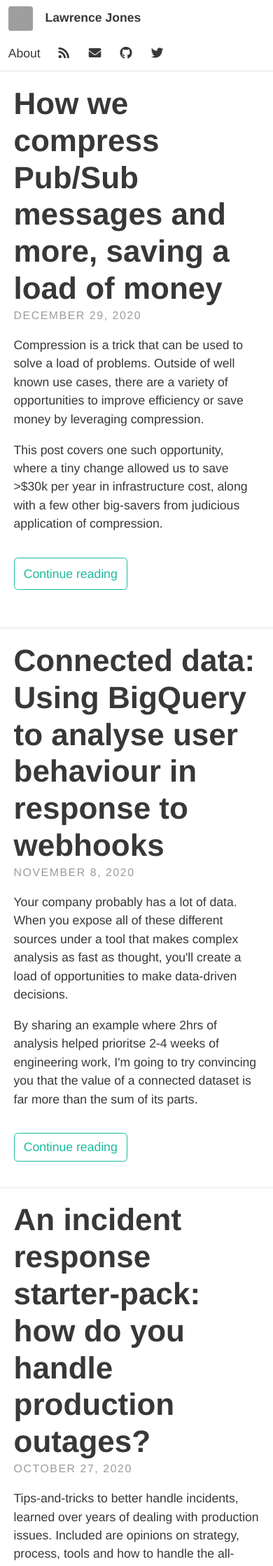
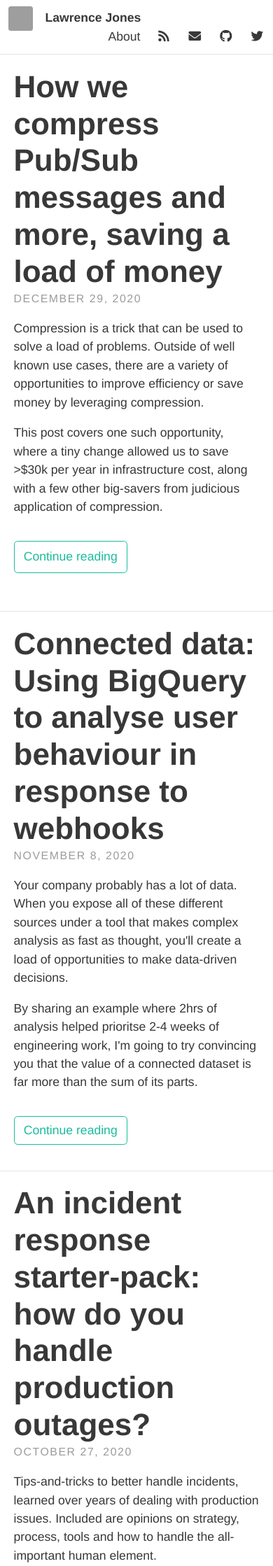
Before and after one commit to samstarling/blog.lawrencejones.dev, a Jekyll site: the page built from index.html, in a window 390 px wide. Shown: the top 2238 px of the page at 70% size. Built offline with Jekyll 4.4.1, drawn with Linux system fonts in a browser that asks for light colours; nearby versions of some CDN libraries; some web fonts are replaced; the list of posts is cut into pages by our own code; grey boxes are pictures that could not be loaded.

Commit message:
Remove responsive nav changes
It never makes sense to drop the quicklinks below the avatar, even for
the tiniest screens.

```diff
--- a/_sass/includes/_header.scss
+++ b/_sass/includes/_header.scss
@@ -43,15 +43,6 @@
         margin-right: 0;
       }
     }
-    @media (max-width: 1100px) {
-      ul {
-        display: inline-block;
-        float: left;
-        padding-top: $padding-small;
-        text-align: left;
-        width: 100%;
-      }
-    }
   }
 
     /* --- Search form --- */
```
